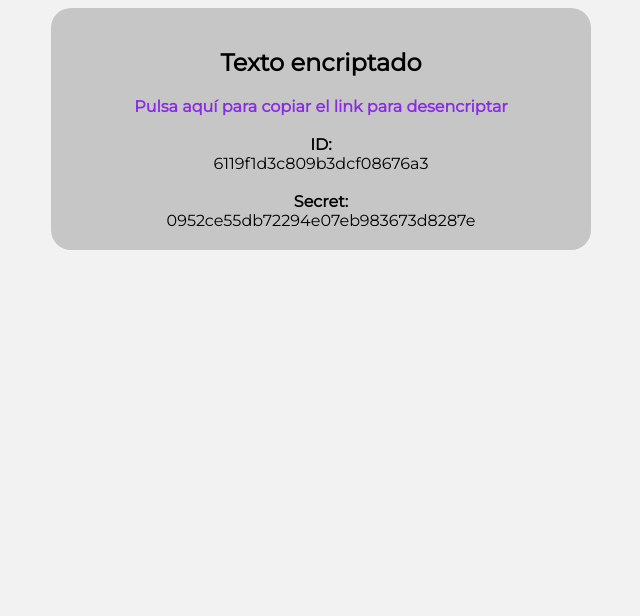
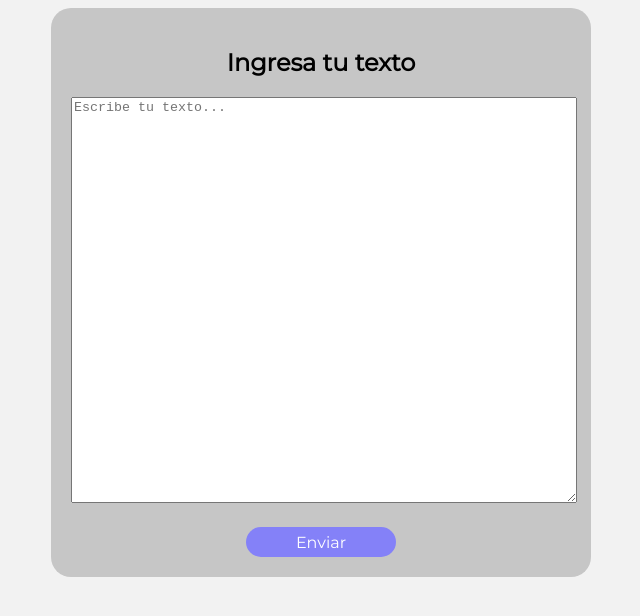
Before and after one commit to rmaafs/crypt-me, a React (Create React App) app: page / in a window 1280 px wide. Shown: the top 616 px of the page, without its empty margins (319-959 px from the left). Built offline with nearby package versions, Linux system fonts and the light colour scheme.

Commit message:
Conectar con servidor

```diff
--- a/src/components/ClickCopy/ClickCopy.jsx
+++ b/src/components/ClickCopy/ClickCopy.jsx
@@ -9,6 +9,7 @@ const ClickCopy = ({ text }) => {
     input.innerHTML = text;
     document.body.appendChild(input);
     input.select();
+    document.execCommand("copy");
     document.body.removeChild(input);
     setCopiado(true);
   };
--- a/src/components/Form/Form.jsx
+++ b/src/components/Form/Form.jsx
@@ -3,33 +3,29 @@ import Button from "../Button/Button";
 import Card from "../Card/Card";
 import ShareInfo from "../ShareInfo/ShareInfo";
 import TextArea from "../TextArea/TextArea";
+import server from "../../server.json";
 
 const Form = () => {
-  const json = {
-    id: "6119f1d3c809b3dcf08676a3",
-    secret: "0952ce55db72294e07eb983673d8287e",
-    end: 1629176659066,
-  };
-
   const [text, setText] = useState("");
-  const [jsonResponse, setJsonResponse] = useState(json);
+  const [jsonResponse, setJsonResponse] = useState(null);
 
   const sendInfo = () => {
     return new Promise((resolve, reject) => {
       const base64 = Buffer.from(text).toString("base64");
       console.log(base64);
 
-      if (json.id) {
-        setJsonResponse(json);
-      }
-
-      setTimeout(function () {
-        if (true) {
-          resolve(true);
-        } else {
-          reject(false);
-        }
-      }, 1000);
+      fetch(server.url, {
+        method: "POST",
+        headers: {
+          "Content-Type": "application/json",
+        },
+        body: JSON.stringify({ text: base64 }),
+      })
+        .then((response) => response.json())
+        .then((data) => {
+          if (data.id) setJsonResponse(data);
+        })
+        .finally(() => resolve(true));
     });
   };
 
```
Also changed, not shown: src/server.json (renamed from server.json).
